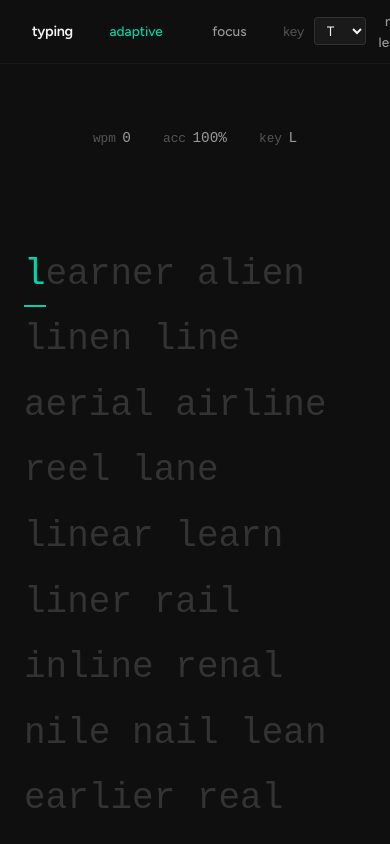
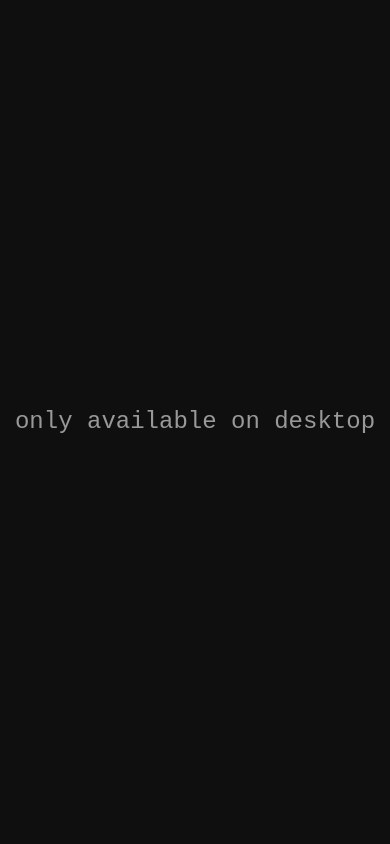
Before and after one commit to SomeoneWithOptions/typing, a React (Vite) app: page / in a window 390 px wide. Shown: the top 844 px of the page. Built offline with nearby package versions, Linux system fonts and the light colour scheme; a web font is replaced by a local one.

Commit message:
feat(ui): add mobile overlay placeholder for desktop only

```diff
--- a/src/App.css
+++ b/src/App.css
@@ -439,6 +439,31 @@ button { cursor: pointer; border: none; background: none; color: inherit; paddin
   color: var(--t-muted);
 }
 
+/* ─── Mobile Overlay ─── */
+
+.mobile-overlay {
+  position: fixed;
+  top: 0;
+  left: 0;
+  width: 100%;
+  height: 100%;
+  display: flex;
+  justify-content: center;
+  align-items: center;
+  text-align: center;
+  background: var(--bg-root);
+  z-index: 9999;
+  font-family: var(--font-mono);
+  font-size: 1.5rem;
+  color: var(--t-secondary);
+}
+
+@media (min-width: 801px) {
+  .mobile-overlay {
+    display: none;
+  }
+}
+
 @media (max-width: 800px) {
   .secondary-info {
     grid-template-columns: 1fr;
--- a/src/App.tsx
+++ b/src/App.tsx
@@ -142,8 +142,10 @@ export default function App() {
   }
 
   return (
-    <div className="app-shell">
-      <header className="topbar">
+    <>
+      <div className="mobile-overlay">only available on desktop</div>
+      <div className="app-shell">
+        <header className="topbar">
         <div className="topbar-mid">
           <span className="brand">typing</span>
           <button
@@ -319,5 +321,6 @@ export default function App() {
         </section>
       </main>
     </div>
+    </>
   )
 }
```
